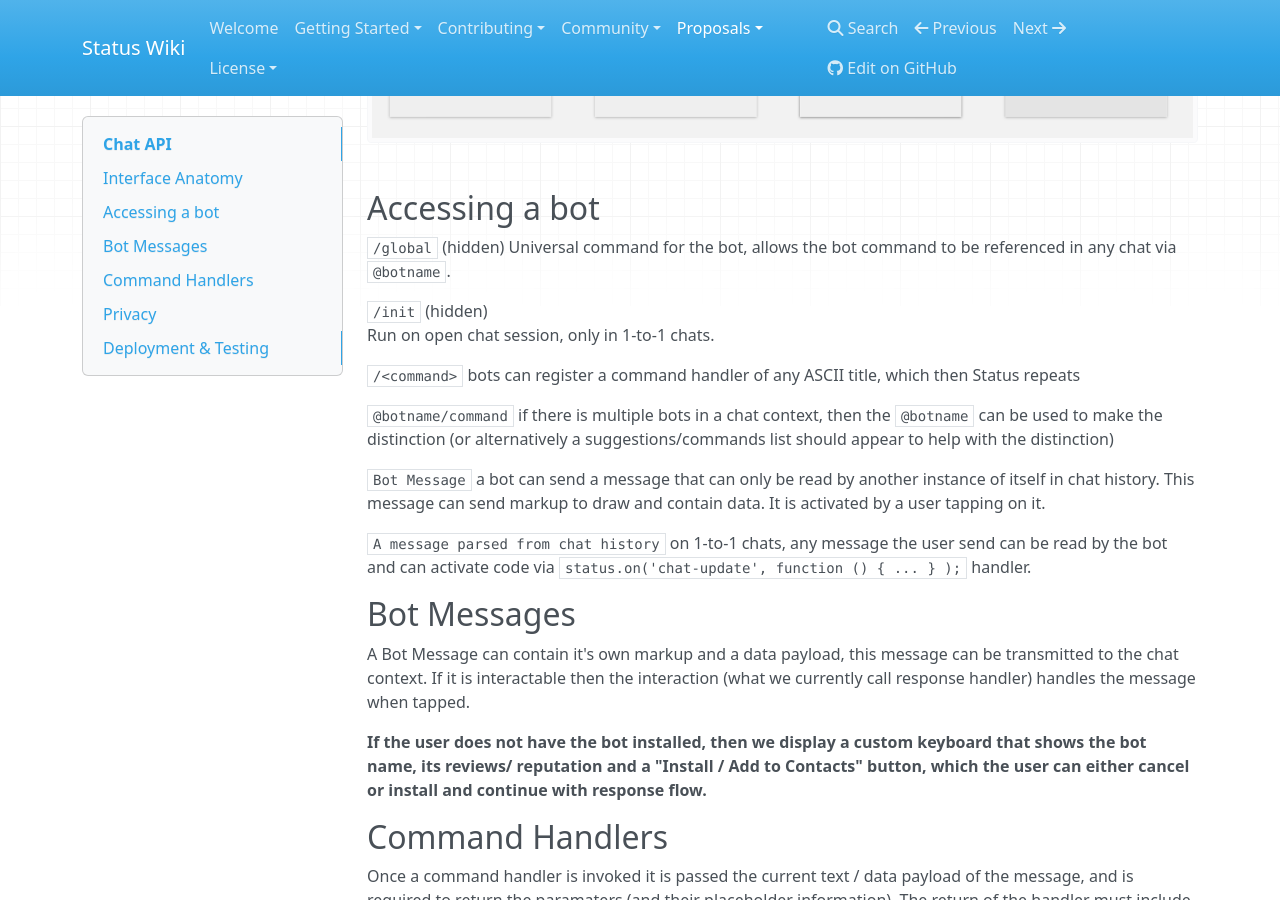
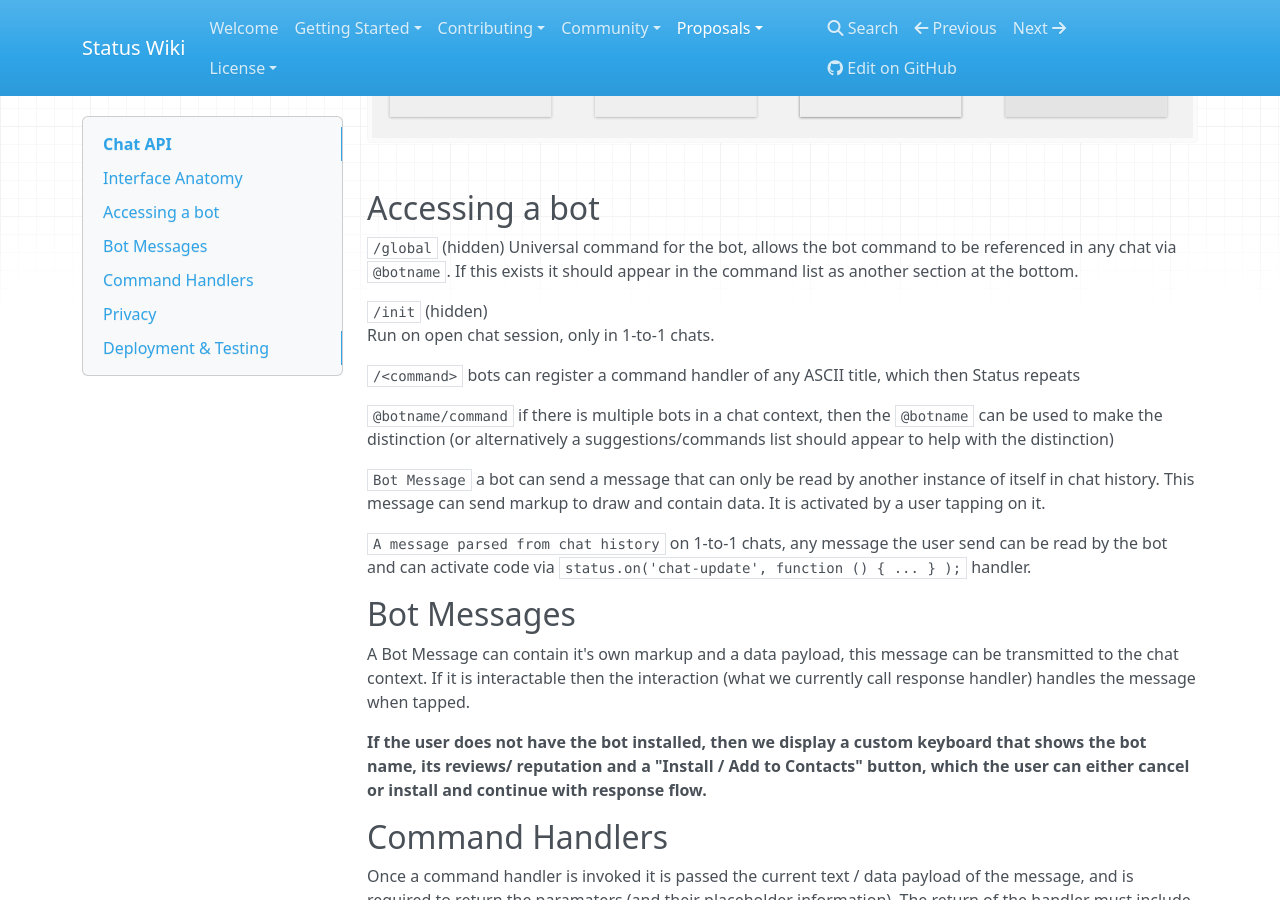
Before and after one commit to status-im/wiki.status.im, an MkDocs documentation site: the page built from docs/proposals/chat-api.md, in a window 1280 px wide and 900 px high, scrolled down 621 px. Built offline with MkDocs 1.6.1, drawn with Linux system fonts in a browser that asks for light colours; nearby versions of some CDN libraries; old or Windows-style settings are respelled for this version of MkDocs.

Commit message:
Update chat-api.md

```diff
--- a/docs/proposals/chat-api.md
+++ b/docs/proposals/chat-api.md
@@ -14,7 +14,7 @@ This anatomy establishes the different sections of the chat interface and establ
 ## Accessing a bot
 
 `/global` (hidden)
-Universal command for the bot, allows the bot command to be referenced in any chat via `@botname`.
+Universal command for the bot, allows the bot command to be referenced in any chat via `@botname`. If this exists it should appear in the command list as another section at the bottom.
 
 `/init` (hidden)
 Run on open chat session, only in 1-to-1 chats.
```
